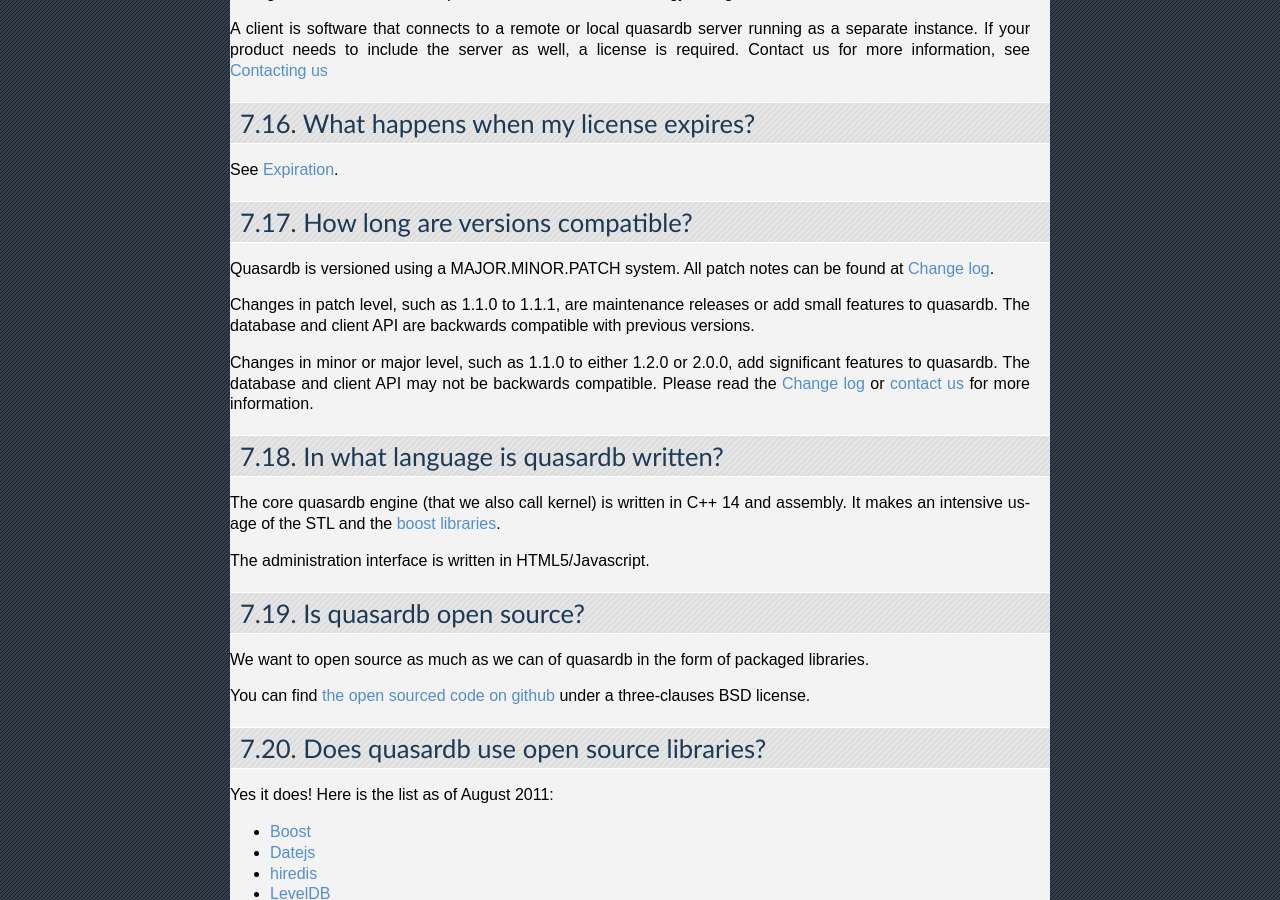
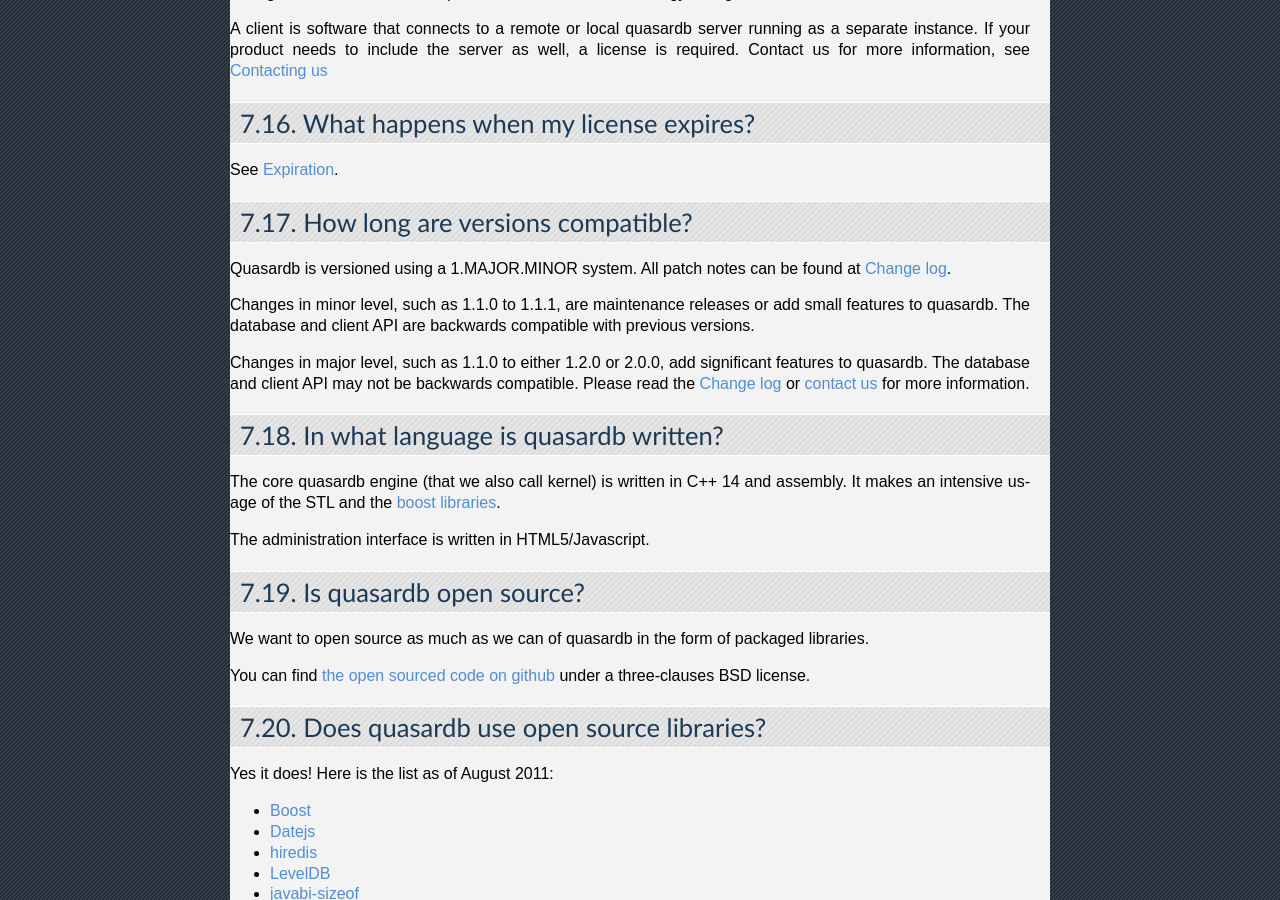
Before and after one commit to iltommi/qdb-documentation, a Sphinx documentation site: the page built from source/faq.rst, in a window 1280 px wide and 900 px high, scrolled down 1956 px. Built offline with Sphinx 7.4.7, drawn with Linux system fonts in a browser that asks for light colours.

Commit message:
Change version terminology: minor -> major, patch -> minor.

```diff
--- a/source/faq.rst
+++ b/source/faq.rst
@@ -98,11 +98,11 @@ See :ref:`license_expiration`.
 How long are versions compatible?
 =================================
 
-Quasardb is versioned using a MAJOR.MINOR.PATCH system. All patch notes can be found at :doc:`changes`.
+Quasardb is versioned using a 1.MAJOR.MINOR system. All patch notes can be found at :doc:`changes`.
 
-Changes in patch level, such as 1.1.0 to 1.1.1, are maintenance releases or add small features to quasardb. The database and client API are backwards compatible with previous versions.
+Changes in minor level, such as 1.1.0 to 1.1.1, are maintenance releases or add small features to quasardb. The database and client API are backwards compatible with previous versions.
 
-Changes in minor or major level, such as 1.1.0 to either 1.2.0 or 2.0.0, add significant features to quasardb. The database and client API may not be backwards compatible. Please read the :doc:`changes` or `contact us <contact.html>`_ for more information.
+Changes in major level, such as 1.1.0 to either 1.2.0 or 2.0.0, add significant features to quasardb. The database and client API may not be backwards compatible. Please read the :doc:`changes` or `contact us <contact.html>`_ for more information.
 
 In what language is quasardb written?
 =====================================
```
